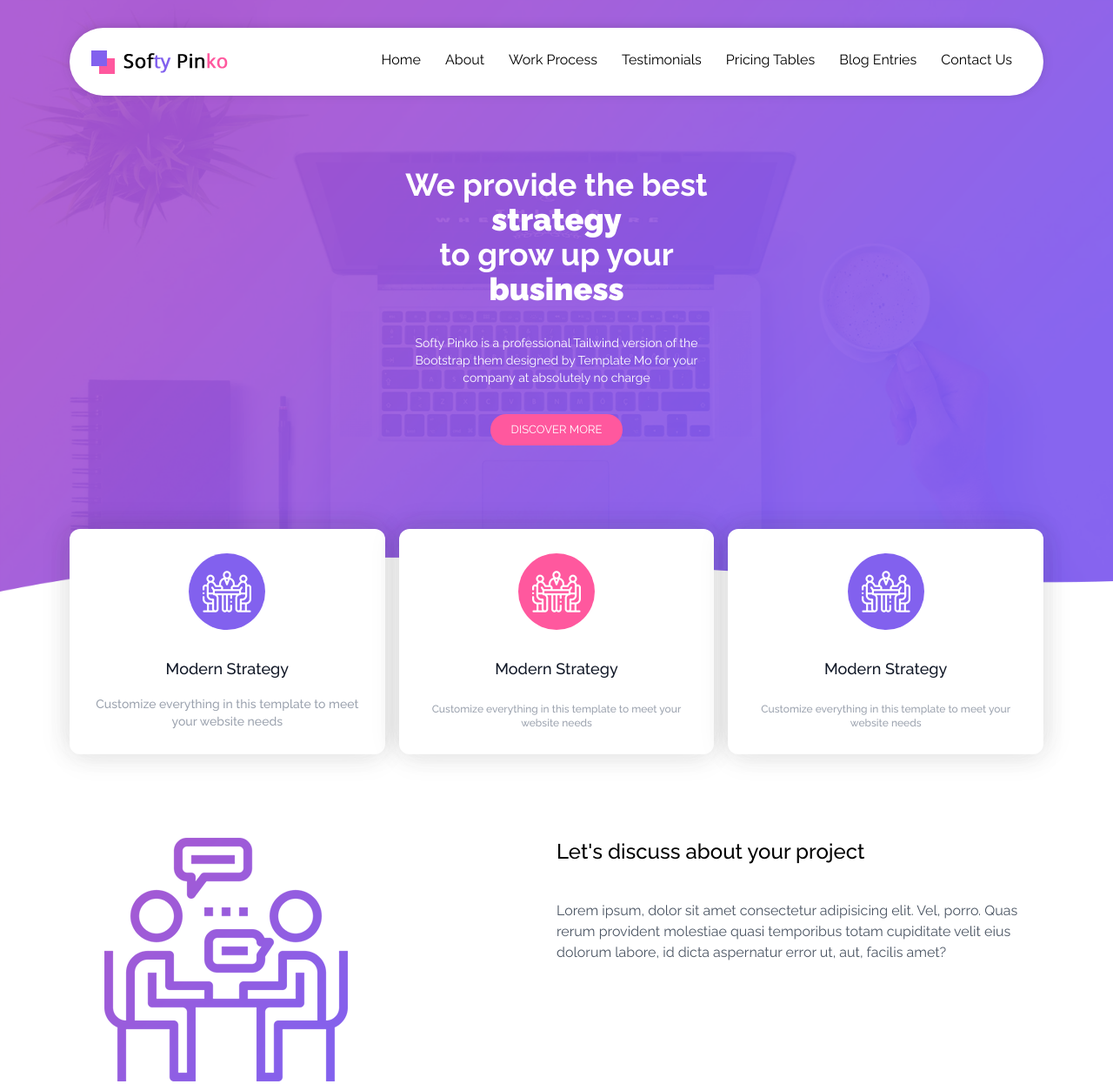
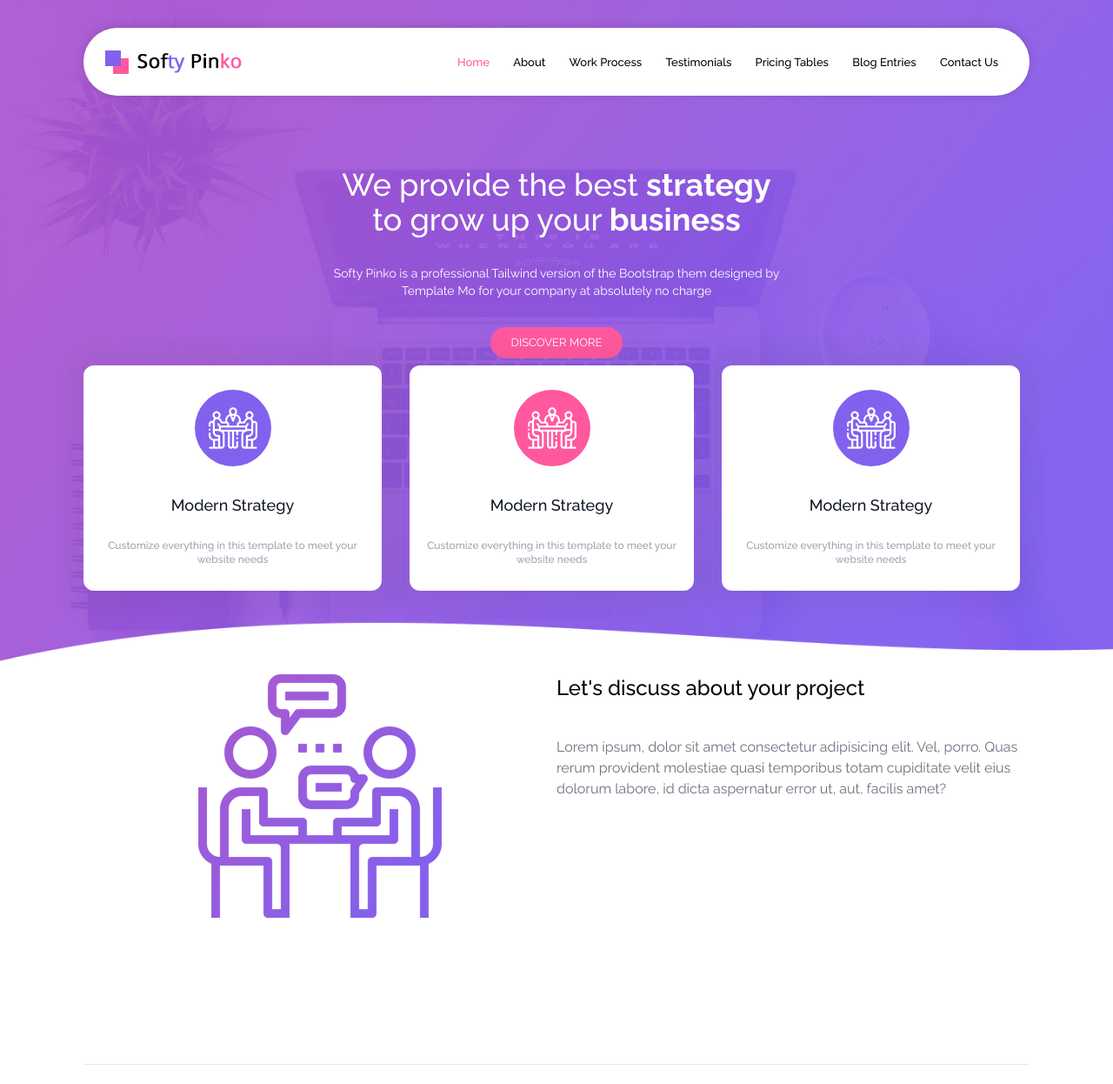
Before and after one commit to Kasopej/tailwind-pink-theme, a website built with webpack: page src/index.html in a window 1280 px wide. Shown: the top 1246 px of the page at 87% size. Built offline with nearby package versions, Linux system fonts and the light colour scheme.

Commit message:
sets styling for responsiveness

```diff
--- a/assets/style/sass/main.scss
+++ b/assets/style/sass/main.scss
@@ -6,15 +6,23 @@
 
         @media only screen and (min-width: 768px) {
             flex: 1 1 33%;
+            min-width: 33%;
         }
     }
 
     .column-6 {
         flex: 1 1 100%;
 
+        @media only screen and (min-width: 640px) {
+            flex: 0 1 50%;
+            min-width: 50%;
+        }
+    }
+
+    .column-lg-4 {
         @media only screen and (min-width: 768px) {
-            flex: 1 1 50%;
-            min-width: 50%;
+            flex: 0 1 33%;
+            min-width: 33%;
         }
     }
 }
@@ -30,8 +38,27 @@ header {
         box-shadow: -5px 0 10px 0 rgba($color: #3f3e3e, $alpha: 0.05), 5px 0 10px 0 rgba($color: #3f3e3e, $alpha: 0.05),
             0 -5px 10px 0 rgba($color: #3f3e3e, $alpha: 0.05), 0 2px 10px 0 rgba($color: #3f3e3e, $alpha: 0.05);
 
+        @media only screen and (min-width: 640px){
+            width: calc(100% - 8rem);
+            margin-left: -1rem;
+        }
         @media only screen and (min-width: 768px) {
-            width: calc(100% - 10rem);
+            width: calc(100% - 5rem);
+            margin-left: -1rem;
+        }
+        @media only screen and (min-width: 992px) {
+            width: calc(100% - 3rem);
+            margin-left: 0;
+        }
+        @media only screen and (min-width: 1280px) {
+            width: calc(100% - 12rem);
+        }
+
+        ul{
+            font-size: 13px;
+        }
+        li.active{
+            color: $secondary_color;
         }
     }
 }
@@ -52,8 +79,8 @@ section {
         background-origin: padding-box;
         background-position: center top;
 
-        @media only screen and (min-width: 768px) {
-            background-size: 100%;
+        @media only screen and (min-width: 1280px) {
+            background-size: 100% 105vh;
         }
 
         button {
@@ -65,20 +92,14 @@ section {
 
 .value-cards {
     .card {
-        box-shadow: -10px 0 30px 0 rgba($color: #3f3e3e, $alpha: 0.05),
-            10px 0 30px 0 rgba($color: #3f3e3e, $alpha: 0.05), 0 -10px 30px 0 rgba($color: #3f3e3e, $alpha: 0.05),
-            0 10px 30px 0 rgba($color: #3f3e3e, $alpha: 0.05);
+        box-shadow: 0 0 20px 20px rgba($color: #3f3e3e, $alpha: 0.05)
+    }
 
-        &:nth-of-type(odd) {
-            figure > div {
-                background-color: $primary_color;
-            }
-        }
-        &:nth-of-type(even) {
-            figure > div {
-                background-color: $secondary_color;
-            }
-        }
+    div.img-rounded {
+        background-color: $primary_color;
+    }
+    div.img-rounded.active {
+        background-color: $secondary_color;
     }
 }
 
--- a/src/index.html
+++ b/src/index.html
@@ -10,11 +10,11 @@
 <body>
     <main>
         <section id="intro">
-            <header class="px-4 md:px-20 pt-8">
-                <nav class="fixed rounded-full bg-white flex justify-between content-center p-6">
+            <header class="px-4 sm:px-20 md:px-14 lg:px-6 xl:px-24 pt-8">
+                <nav class="fixed rounded-full bg-white flex justify-between items-center p-6">
                     <img id="logo" height="80px" src="../assets/images/logo.png" alt="Sofy Pink logo">
-                    <ul class="list-none hidden md:block">
-                        <li class="inline px-3 align-middle"><a href="#">Home</a></li>
+                    <ul class="list-none hidden lg:block font-medium">
+                        <li class="inline px-3 align-middle active"><a href="#">Home</a></li>
                         <li class="inline px-3 align-middle"><a href="#">About</a></li>
                         <li class="inline px-3 align-middle"><a href="#">Work Process</a></li>
                         <li class="inline px-3 align-middle"><a href="#">Testimonials</a></li>
@@ -23,29 +23,20 @@
                         <li class="inline px-3 align-middle"><a href="#">Contact Us</a></li>
                     </ul>
                 </nav>
-                <div class="hero text-center text-white mt-64 md:mt-40 mx-auto w-11/12 md:w-4/12">
-                    <h2 class="text-2xl font-semibold md:text-4xl">
+                <div class="hero text-center text-white mt-40 sm:mt-64 lg:mt-40 mx-auto w-11/12 lg:w-8/12 xl:w-7/12">
+                    <h2 class="text-2xl lg:text-4xl font-semibold md:font-normal lg:font-medium">
                         We provide the best <strong>strategy</strong> <br> to grow up your <strong>business</strong>
                     </h2>
-                    <p class="my-8 text-sm">Softy Pinko is a professional Tailwind version of the Bootstrap them designed by Template Mo for your company at absolutely no charge</p>
+                    <p class="my-8 text-sm lg:px-2 xl:px-14">Softy Pinko is a professional Tailwind version of the Bootstrap them designed by Template Mo for your company at absolutely no charge</p>
                     <button class="py-2 px-6 rounded-3xl bg-orange-800 uppercase text-sm">discover more</button>
                 </div>
             </header>
-            <div class="value-cards text-center px-4 md:px-20 flex flex-wrap md:flex-nowrap justify-center mt-96 mb-16 md:my-24">
-                <div class="card column-4 bg-white rounded-xl mb-4 md:mb-0 px-4 py-7">
-                    <figure>
-                        <div class="mb-6 rounded-full inline-block py-5 px-4">
-                            <img class="mx-auto" src="../assets/images/featured-item-01.png" alt="strategy illustration">
-                        </div>
-                        <figcaption>
-                            <h4 class="mb-4 text-lg font-medium text-gray-900">Modern Strategy</h4>
-                            <p class="text-sm font-medium text-gray-400">Customize everything in this template to meet your website needs</p>
-                        </figcaption>
-                    </figure>
-                </div>
-                <div class="card column-4 bg-white rounded-xl mb-4 md:mb-0 md:mx-4 px-4 py-7">
-                    <figure>
-                        <div class="mb-6 rounded-full inline-block py-5 px-4">
+
+            <!-- Cards -->
+            <div class="value-cards text-center px-4 sm:px-20 md:px-14 lg:px-6 xl:px-24 flex flex-wrap lg:flex-nowrap mt-96 sm:mt-40 lg:mt-2 mb-16">
+                <div class="column-6 column-lg-4 mb-8 sm:pr-4">
+                    <figure class="card rounded-xl bg-white px-4 py-7">
+                        <div class="mb-6 img-rounded rounded-full inline-block py-5 px-4">
                             <img class="mx-auto" src="../assets/images/featured-item-01.png" alt="strategy illustration">
                         </div>
                         <figcaption>
@@ -54,9 +45,20 @@
                         </figcaption>
                     </figure>
                 </div>
-                <div class="card column-4 bg-white rounded-xl mb-4 md:mb-0 px-4 py-7">
-                    <figure>
-                        <div class="mb-6 rounded-full inline-block py-5 px-4">
+                <div class="column-6 column-lg-4 mb-8 sm:pl-4 md:px-4">
+                    <figure class="card rounded-xl bg-white px-4 py-7">
+                        <div class="mb-6 img-rounded active rounded-full inline-block py-5 px-4">
+                            <img class="mx-auto" src="../assets/images/featured-item-01.png" alt="strategy illustration">
+                        </div>
+                        <figcaption>
+                            <h4 class="mb-6 text-lg font-medium text-gray-900">Modern Strategy</h4>
+                            <p class="text-xs font-medium text-gray-400">Customize everything in this template to meet your website needs</p>
+                        </figcaption>
+                    </figure>
+                </div>
+                <div class="column-6 column-lg-4 mb-8 sm:pr-4 md:pr-0 md:pl-4">
+                    <figure class="card rounded-xl bg-white px-4 py-7">
+                        <div class="mb-6 img-rounded rounded-full inline-block py-5 px-4">
                             <img class="mx-auto" src="../assets/images/featured-item-01.png" alt="strategy illustration">
                         </div>
                         <figcaption>
@@ -66,27 +68,29 @@
                     </figure>
                 </div>
             </div>
-            <div class="image-copy px-4 md:px-20 flex justify-center flex-wrap">
-                <div class="flex flex-wrap pb-32 md:pb-0 border-b">
-                    <div class="img-box column-6 px-10 mb-10">
-                        <img alt="" src="../assets/images/left-image.png">
+
+            <!-- Image with text (copy) -->
+            <div class="image-copy px-4 sm:px-20 md:px-14 lg:px-6 xl:px-24 flex justify-center flex-wrap">
+                <div class="flex flex-wrap pb-32 border-b">
+                    <div class="img-box column-6 mb-10">
+                        <img alt="discussing illustration" class="m-auto" src="../assets/images/left-image.png">
                     </div>
                     <div class="img-text column-6">
                         <h5 class="font-medium text-2xl mb-10">Let's discuss about your project</h5>
-                        <p class="text-gray-600 font-normal text-base">
+                        <p class="text-gray-500 font-normal text-base">
                             Lorem ipsum, dolor sit amet consectetur adipisicing elit. Vel, porro. Quas rerum provident molestiae quasi temporibus totam cupiditate velit eius dolorum labore, id dicta aspernatur error ut, aut, facilis amet?
                         </p>
                     </div>
                 </div>
-                <div class="flex flex-wrap mt-28 md:mt-0 mb-32">
+                <div class="flex flex-wrap mt-28 mb-32">
                     <div class="img-text column-6 mb-16">
-                        <h5 class="font-medium text-2xl mb-4">Let's discuss about your project</h5>
-                        <p class="text-gray-600 font-normal text-base">
+                        <h5 class="font-medium text-2xl mb-4">We can help you grow your business</h5>
+                        <p class="text-gray-500 font-normal text-base">
                             Lorem ipsum, dolor sit amet consectetur adipisicing elit. Vel, porro. Quas rerum provident molestiae quasi temporibus totam cupiditate velit eius dolorum labore, id dicta aspernatur error ut, aut, facilis amet?
                         </p>
                     </div>
-                    <div class="img-box column-6 px-10">
-                        <img alt="" src="../assets/images/right-image.png">
+                    <div class="img-box column-6">
+                        <img alt="discussing illustration " class="m-auto" src="../assets/images/right-image.png">
                     </div>
                 </div>
             </div>
--- a/tailwind.config.js
+++ b/tailwind.config.js
@@ -3,6 +3,9 @@ module.exports = {
   content: ["./src/**/*.{html,js}"],
   theme: {
     extend: {
+      screens: {
+        lg: "992px",
+      },
       boxShadow: {
         "lg-t":
           "var(--tw-ring-offset-shadow, 10px 0 #0000), var(--tw-ring-shadow, 10px 0 #0000), var(--tw-shadow);",
```
